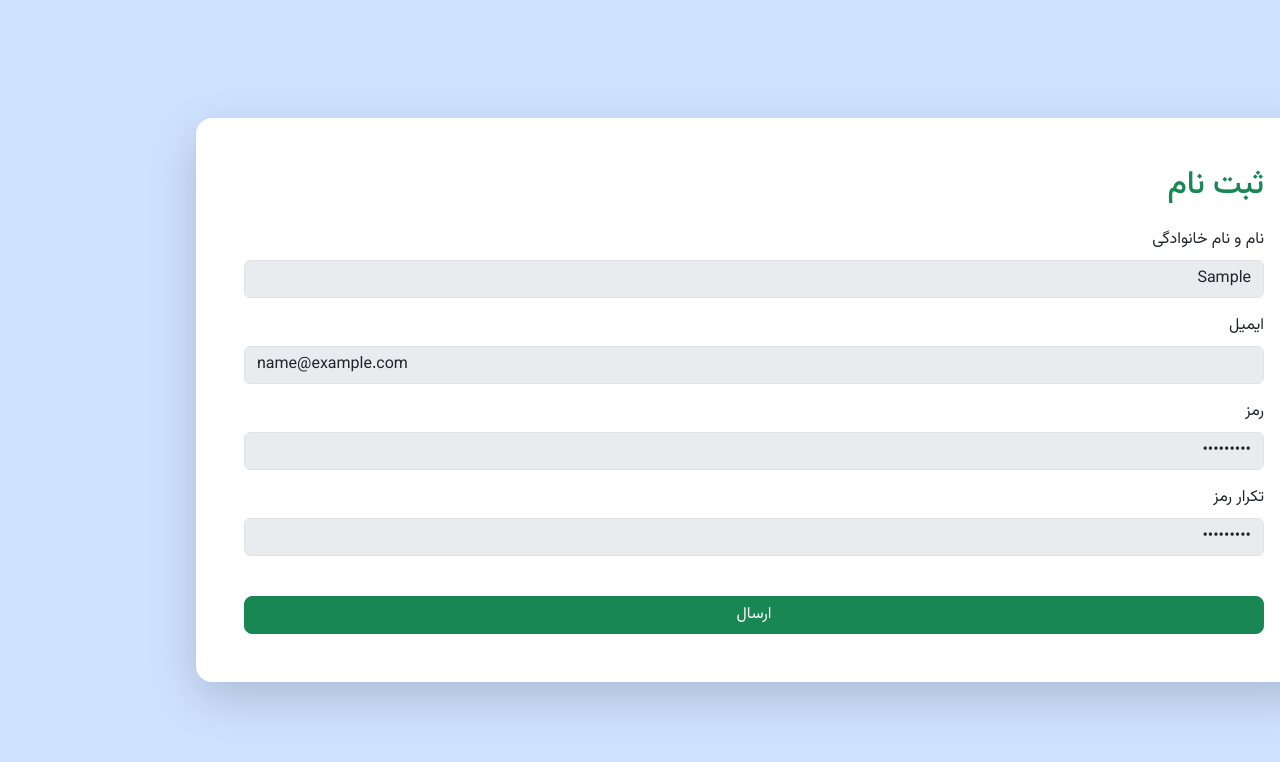
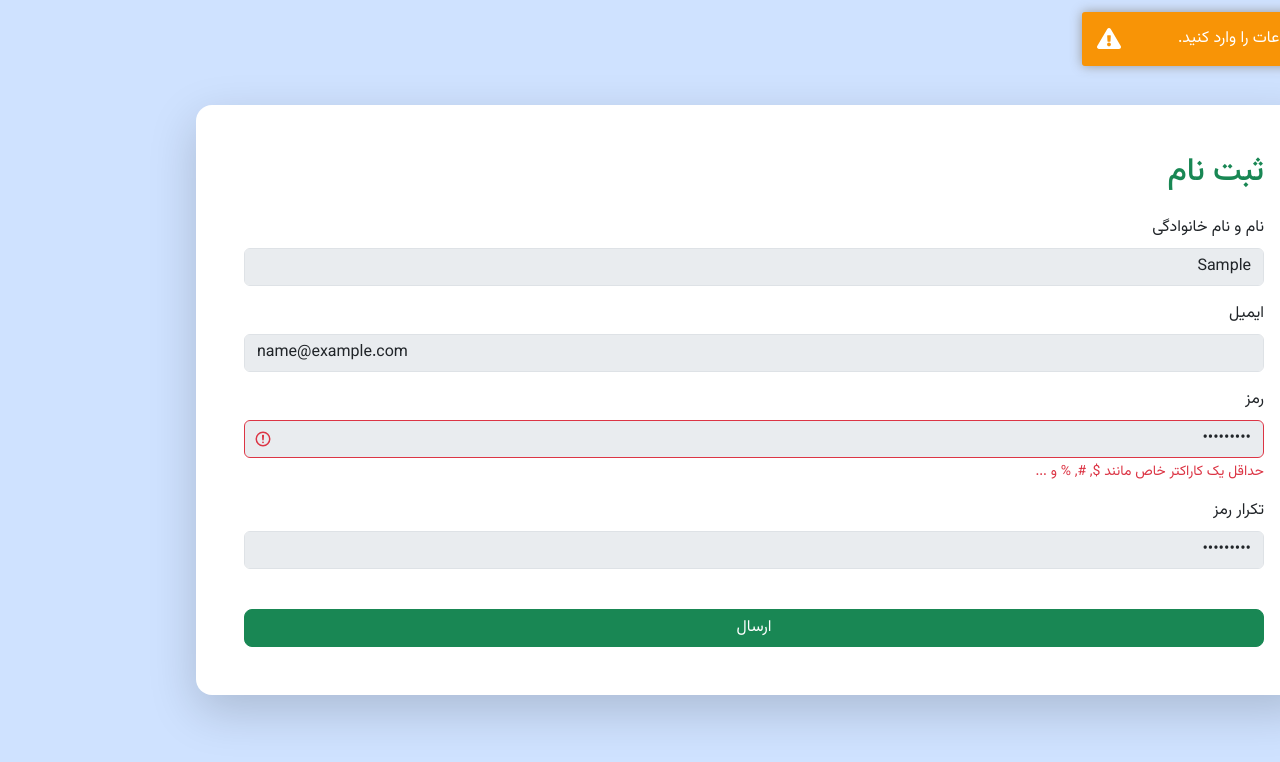
Before and after one commit to amireasadi/Angular-Asp-identity-jwt-practice, an Angular app in the folder AuthECClient/: page / in a window 1280 px wide. Both pictures are taken after typing "Sample", "name@example.com", "Sample123", "Sample123" into the empty fields and a click on the button "ارسال". Shown: the top 762 px of the page. Built offline with nearby package versions, Linux system fonts and the light colour scheme.

Commit message:
handle signup form(validation and functionality)

```diff
--- a/AuthECClient/src/app/user/registration/registration.component.html
+++ b/AuthECClient/src/app/user/registration/registration.component.html
@@ -2,19 +2,26 @@
 <form [formGroup]="form" (ngSubmit)="onSubmit()" >
   <div class="mb-3">
     <label for="full-name" class="form-label">نام و نام خانوادگی</label>
-    <input formControlName="fullName" type="text" class="form-control bg-body-secondary" id="full-name" >
+    <input formControlName="fullName" type="text" class="form-control bg-body-secondary" id="full-name" [class.is-invalid]="isInvalid('fullName')">
+    <div class="invalid-feedback" *ngIf="getControl('fullName')?.hasError('required')">این فیلد الزامی است.</div>
   </div>
   <div class="mb-3">
     <label for="email" class="form-label">ایمیل</label>
-    <input formControlName="email" type="email" class="form-control bg-body-secondary" id="email" >
+    <input formControlName="email" type="email" class="form-control bg-body-secondary" id="email" [class.is-invalid]="isInvalid('email')">
+    <div class="invalid-feedback" *ngIf="getControl('email')?.hasError('required')">این فیلد الزامی است.</div>
+    <div class="invalid-feedback" *ngIf="getControl('email')?.hasError('email')">این فرمت ایمیل درست نمیباشد!</div>
   </div>
   <div class="mb-3">
     <label for="password" class="form-label">رمز</label>
-    <input  formControlName="password" type="password" class="form-control bg-body-secondary" id="password">
+    <input  formControlName="password" type="password" class="form-control bg-body-secondary" id="password" [class.is-invalid]="isInvalid('password')">
+    <div class="invalid-feedback" *ngIf="getControl('password')?.hasError('required')">این فیلد الزامی است.</div>
+    <div class="invalid-feedback" *ngIf="getControl('password')?.hasError('minlength')">حدداقل ۶ کاراکتر</div>
+    <div class="invalid-feedback" *ngIf="getControl('password')?.hasError('pattern')">حداقل یک کاراکتر خاص مانند $, #, % و ...</div>
   </div>
   <div class="mb-3">
     <label  for="confirm-password" class="form-label">تکرار رمز</label>
-    <input formControlName="confirmPassword" type="password" class="form-control bg-body-secondary" id="confirm-password">
+    <input formControlName="confirmPassword" type="password" class="form-control bg-body-secondary" id="confirm-password" [class.is-invalid]="isInvalid('confirmPassword')">
+    <div class="invalid-feedback" *ngIf="getControl('confirmPassword')?.hasError('passwordMismatch')">رمز عبور یکی نمیاشد!</div>
   </div>
   <button type="submit" class="btn btn-success w-100 rounded-3 mt-4">ارسال</button>
 </form>
--- a/AuthECClient/src/app/user/registration/registration.component.ts
+++ b/AuthECClient/src/app/user/registration/registration.component.ts
@@ -1,22 +1,58 @@
-import { Component } from '@angular/core';
-import { FormControl, FormGroup, ReactiveFormsModule} from "@angular/forms";
+import {Component} from '@angular/core';
+import {AbstractControl, FormControl, FormGroup, ReactiveFormsModule, ValidatorFn, Validators} from "@angular/forms";
+import {CommonModule} from "@angular/common";
+import {AuthService} from "../../shared/services/auth.service";
+import {ToastrService} from "ngx-toastr";
 
 @Component({
-  selector: 'app-registration',
-  standalone: true,
-  imports: [ReactiveFormsModule],
+  selector: 'app-registration', standalone: true, imports: [ReactiveFormsModule, CommonModule],
   templateUrl: './registration.component.html',
   styles: ``
 })
 export class RegistrationComponent {
+  constructor(private service: AuthService, private toastr: ToastrService) {
+  }
+
+  passwordMatchValidator: ValidatorFn = (control: AbstractControl): null => {
+    const password = control.get('password');
+    const confirmPassword = control.get('confirmPassword');
+
+    if (password && confirmPassword && password.value != confirmPassword.value) confirmPassword.setErrors({passwordMismatch: true}); else confirmPassword?.setErrors(null);
+
+    return null;
+  }
+
   form = new FormGroup({
-    fullName: new FormControl(''),
-    email: new FormControl(''),
-    password: new FormControl(''),
+    fullName: new FormControl('', Validators.required),
+    email: new FormControl('', [Validators.required, Validators.email]),
+    password: new FormControl('', [Validators.required, Validators.minLength(6), Validators.pattern(/(?=.*[^a-zA-Z0-9 ])/)]),
     confirmPassword: new FormControl(''),
-  });
+  }, {validators: this.passwordMatchValidator});
+
+  getControl(name: string) {
+    return this.form.get(name);
+  }
+
+  isInvalid(name: string): boolean {
+    const control = this.getControl(name);
+    return !!(control?.invalid && control?.touched );
+  }
 
   onSubmit() {
-    console.log(this.form.value);
+    if (this.form.valid) {
+      this.service.CreateUser(this.form.value).subscribe({
+        next: (res: any) => {
+          if (res.succeeded) {
+            this.form.reset();
+            this.toastr.success("ایجاد حساب کاربری با موفقیت ایجاد شد.");
+          }
+        }, error: (err) => {
+          console.error(err)
+          this.toastr.error("اینجاد حساب کاربری با خطا مواجه شد!");
+        }
+      });
+    } else {
+      this.toastr.warning("لطفا تمام اطلاعات را وارد کنید.");
+    }
   }
 }
```
